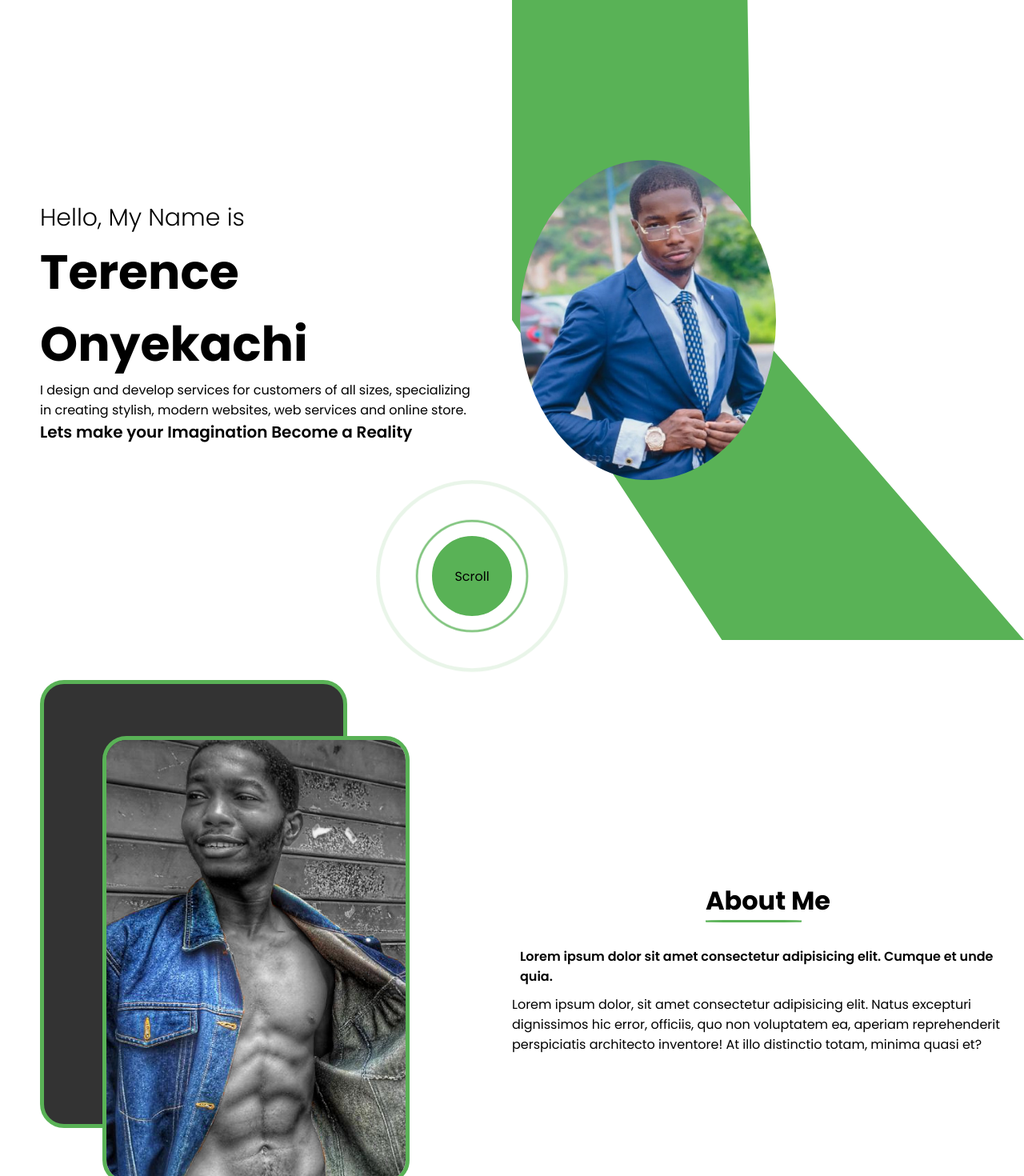
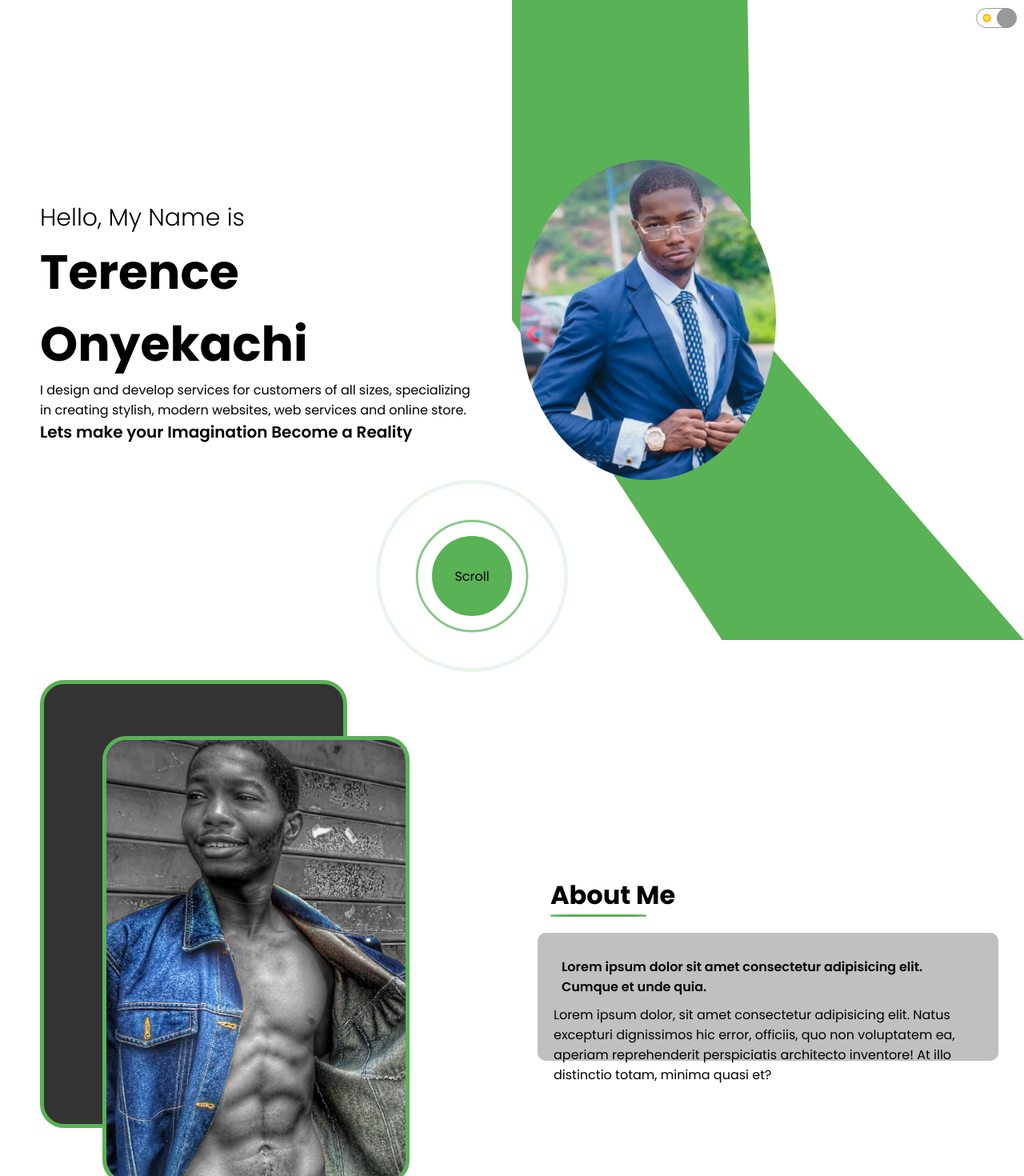
Before and after one commit to Terencino8/my-portfolio, a React (Create React App) app: page / in a window 1280 px wide. Shown: the top 1470 px of the page at 80% size. Built offline with nearby package versions, Linux system fonts and the light colour scheme.

Commit message:
Add the dark mode using an Api context (context api) and I am Loving React

```diff
--- a/src/App.js
+++ b/src/App.js
@@ -1,15 +1,24 @@
+import { useContext } from "react";
 import About from "./components/about/About";
 import Contact from "./components/contact/Contact";
 import Intro from "./components/intro/Intro";
+import Toggle from "./components/toggle/Toggle";
+import { ThemeContext } from "./context";
 
 
 
 function App() {
+
+  const theme = useContext(ThemeContext);
+  const darkMode = theme.state.darkMode;
+
   return (
-    <div>
+    <div style={{backgroundColor:darkMode ?"#222" : "white", color:darkMode && "white"}}>
+      <Toggle/>
      <Intro/>
      <About/>
      <Contact/>
+
     </div>
   );
 }
--- a/src/components/about/About.jsx
+++ b/src/components/about/About.jsx
@@ -15,6 +15,8 @@
           <hr />
         </h1>
 
+
+        <div className="a-desc-wrapper">
           <p className="a-sub">
             Lorem ipsum dolor sit amet consectetur adipisicing elit.
             Cumque et unde quia.
@@ -28,6 +30,7 @@
           </p>
         </div>
       </div>
+    </div>
   )
 }
 
--- a/src/components/about/about.css
+++ b/src/components/about/about.css
@@ -47,6 +47,7 @@
 
 .a-title{
     margin: 20px;
+    width: 85%;
 }
 
 hr{
@@ -61,3 +62,15 @@
     font-weight: 600;
     margin: 10px;
 }
+
+
+.a-desc-wrapper{
+    display: flex;
+    flex-direction: column;
+    align-items: center;
+    padding: 20px;
+    background-color: rgba(51, 51, 51, 0.304);
+    width: 90%;
+    height: 10rem;
+    border-radius: 10px;
+}
--- a/src/components/contact/Contact.jsx
+++ b/src/components/contact/Contact.jsx
@@ -1,10 +1,11 @@
 // For the mailing system
-import React, { useRef, useState } from 'react';
+import React, { useContext, useRef, useState } from 'react';
 import "./Contact.css";
 import Phone from "../../img/Phone.png";
 import Email from "../../img/Mail.png";
 import Address from "../../img/Address.png";
 import emailjs from '@emailjs/browser';
+import { ThemeContext } from '../../context';
 
 
 
@@ -13,6 +14,8 @@
     // For the mailing system formRef
         const formRef = useRef();
         const [done, setDone] = useState(false)
+        const theme = useContext(ThemeContext);
+        const darkMode = theme.state.darkMode;
 
     // handleSubmit function in the form
         const handleSubmit = (e) =>{
@@ -72,10 +75,10 @@
 
                 {/* Contact form To send mail  One*/}
                 <form ref={formRef} onSubmit={handleSubmit}>
-                    <input type="text" placeholder="Name" name="user_name" />
-                    <input type="text" placeholder="subject" name="user_subject" />
-                    <input type="text" placeholder="Email" name="user_email" />
-                    <textarea rows="5" placeholder="Message" name="message"></textarea>
+                    <input style={{backgroundColor: darkMode && "#333"}} type="text" placeholder="Name" name="user_name" />
+                    <input style={{backgroundColor: darkMode && "#333"}} type="text" placeholder="subject" name="user_subject" />
+                    <input style={{backgroundColor: darkMode && "#333"}} type="text" placeholder="Email" name="user_email" />
+                    <textarea style={{backgroundColor: darkMode && "#333"}} rows="5" placeholder="Message" name="message"></textarea>
                     <button>Submit</button>
                     {done && "Thank You For Reaching out I will Get in touch with You soonest"}
                 </form>
--- a/src/components/toggle/Toggle.css
+++ b/src/components/toggle/Toggle.css
@@ -0,0 +1,29 @@
+.t{
+    width: 50px;
+    height: 25px;
+    border-radius: 20px ;
+    border: 1px solid #999;
+    background-color: white;
+    position: fixed;
+    top: 10px;
+    right: 10px;
+    z-index: 999;
+    display: flex;
+    align-items: center;
+    justify-content: space-around;
+}
+
+.t-icon{
+width: 15px;
+height: 15px;
+}
+
+.t-button{
+    width: 25px;
+    height: 25px;
+    border-radius: 50%;
+    background-color: #999;
+    position: absolute;
+    cursor: pointer;
+
+}
--- a/src/components/toggle/Toggle.js
+++ b/src/components/toggle/Toggle.js
@@ -0,0 +1,29 @@
+import React, { useContext } from 'react';
+import "./Toggle.css";
+import Sun from "../../img/sun.png";
+import Moon from "../../img/moon.png";
+import { ThemeContext } from '../../context';
+
+
+const Toggle = () => {
+
+  const theme = useContext(ThemeContext);
+
+  const handleClick = ()=>{
+    theme.dispatch({type:"TOGGLE"});
+  };
+
+  return (
+    <div className="t">
+        <img src={Sun} alt="" className="t-icon"></img>
+        <img src={Moon} alt="" className="t-icon"></img>
+        <div className="t-button" onClick={handleClick} style={{left: theme.state.darkMode ? 0 : 25}}></div>
+
+
+    </div>
+  )
+}
+
+
+
+export default Toggle
--- /dev/null
+++ b/src/context.js
@@ -0,0 +1,23 @@
+import {createContext, useReducer} from "react";
+
+export const ThemeContext = createContext();
+
+const INITIAL_STATE = {darkMode: false};
+
+const themeReducer = (state, action) => {
+    switch (action.type) {
+        case "TOGGLE":
+            return {darkMode: !state.darkMode};
+        default:
+            return state;
+    }
+};
+
+export const ThemeProvider = (props)=>{
+    const [state, dispatch] = useReducer(themeReducer, INITIAL_STATE);
+
+
+    return(
+        <ThemeContext.Provider value={{state, dispatch}}>{props.children}</ThemeContext.Provider>
+        );
+};
--- a/src/index.js
+++ b/src/index.js
@@ -3,11 +3,14 @@
 import './index.css';
 import App from './App';
 import reportWebVitals from './reportWebVitals';
+import { ThemeProvider } from './context';
 
 const root = ReactDOM.createRoot(document.getElementById('root'));
 root.render(
   <React.StrictMode>
-    <App />
+    <ThemeProvider>
+      <App />
+    </ThemeProvider>
   </React.StrictMode>
 );
 
```
Also changed, not shown: src/img/moon.png (added), src/img/sun.png (added). Lines whose indentation alone changed are shown as unchanged.
